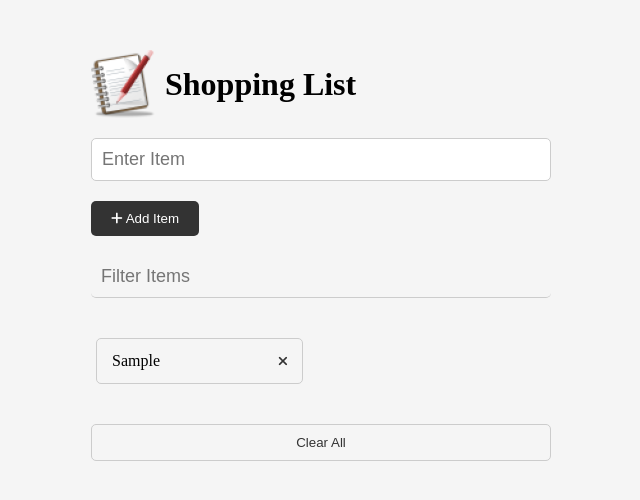
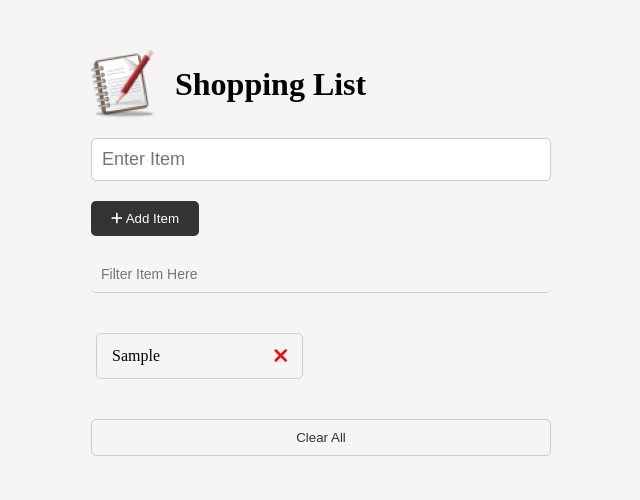
Before and after one commit to Ylj2022/shopping-list-practice, a plain HTML site: page index.html in a window 1280 px wide. Both pictures are taken after typing "Sample" into the empty fields and a click on the button "Add Item". Shown: the whole page, without its empty margins (319-959 px from the left). Drawn offline with Linux system fonts and the light colour scheme.

Commit message:
update readme.md

```diff
--- a/index.html
+++ b/index.html
@@ -8,7 +8,7 @@
       href="https://cdnjs.cloudflare.com/ajax/libs/font-awesome/6.1.2/css/all.min.css"
     />
     <link rel="stylesheet" href="style.css" />
-    <title>Shoppling List</title>
+    <title>Shopping List</title>
   </head>
   <body>
     <div class="container">
@@ -40,7 +40,7 @@
         <input
           type="text"
           class="form-input-filter"
-          placeholder="Filter Items"
+          placeholder="Filter Item Here"
         />
       </div>
 
--- a/script.js
+++ b/script.js
@@ -71,7 +71,7 @@ function addItemToDOM(item) {
 function createButton(classes) {
     const button = document.createElement('button');
     button.className = classes;
-    const icon = createIcon('fa-solid fa-xmark');
+    const icon = createIcon('fa-solid fa-xmark fa-lg');
     button.appendChild(icon);
     return button;
 }
@@ -157,6 +157,8 @@ function removeItemFromStorage(item) {
 
 // Clear Items
 function clearItems() {
+
+    if (confirm('Are you sure to clear all items?')) {
         while (itemList.firstChild) {
             itemList.removeChild(itemList.firstChild);
         }
@@ -164,6 +166,7 @@ function clearItems() {
         // Clear from local storage
         localStorage.removeItem('items');
         checkUI();
+    }
 };
 
 // Filter items
--- a/style.css
+++ b/style.css
@@ -21,7 +21,7 @@ header {
 }
 
 header h1 {
-  margin-left: 10px;
+  margin-left: 20px;
 }
 
 .container {
@@ -43,7 +43,7 @@ header h1 {
 
 .form-input-filter {
   width: 100%;
-  font-size: 18px;
+  font-size: 14px;
   margin: 20px 0;
   padding: 10px;
   border: none;
@@ -73,10 +73,9 @@ header h1 {
   border: none;
   padding: 0;
   cursor: pointer;
-}
-
-.btn-link:hover {
+  font-size: 16px;
   color: red;
+  /* size of xmark */
 }
 
 .btn-clear {
@@ -92,6 +91,7 @@ header h1 {
 
 .btn-clear:hover {
   background-color: #f1f1f1;
+  color: red;
 }
 
 /* Items */
@@ -110,6 +110,7 @@ header h1 {
   border: 1px solid #ccc;
   border-radius: 5px;
   text-transform: capitalize;
+  cursor: pointer;
 }
 
 .edit-mode {
```
Also changed, not shown: 1 other file. Lines whose indentation alone changed are shown as unchanged.
